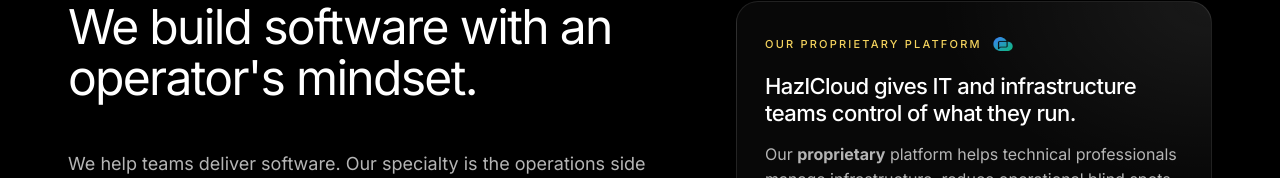
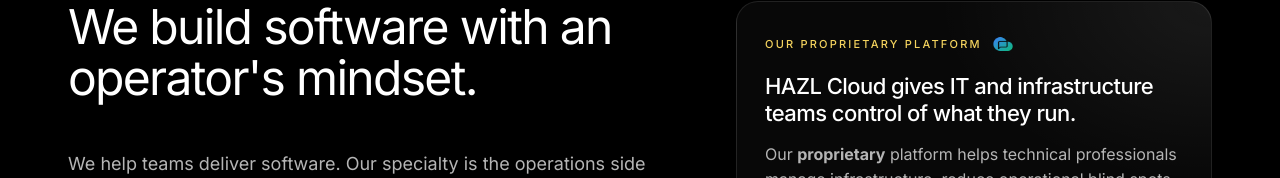
Before and after one commit to Hazl-Cloud-Platform/HazlCloud-Solutions, a Next.js app: page /approach in a window 1280 px wide. Shown: the part 534-712 px from the top of the page. Built offline with nearby package versions, Linux system fonts and the light colour scheme; no server answers.

Commit message:
Fix on the logo and HAZL Cloud spelling

```diff
--- a/src/app/approach/page.tsx
+++ b/src/app/approach/page.tsx
@@ -96,7 +96,7 @@
                   className="about-card-label-logo"
                 />
               </div>
-              <h3 className="approach-h3">HazlCloud gives IT and infrastructure teams control of what they run.</h3>
+              <h3 className="approach-h3">HAZL Cloud gives IT and infrastructure teams control of what they run.</h3>
               <p>
                 Our <strong>proprietary</strong> platform helps technical professionals manage infrastructure, reduce operational blind spots, and
                 make sure the solutions they support continue to operate as expected.
--- a/src/app/layout.tsx
+++ b/src/app/layout.tsx
@@ -94,9 +94,9 @@
     },
   },
   icons: {
-    icon: '/brand/hazlCloud-logo-bw2.png',
-    shortcut: '/brand/hazlCloud-logo-bw2.png',
-    apple: '/brand/hazlCloud-logo-bw2.png',
+    icon: '/brand/favicon.png',
+    shortcut: '/brand/favicon.png',
+    apple: '/brand/favicon.png',
   },
 }
 
```
Also changed, not shown: public/brand/favicon.png (added).
